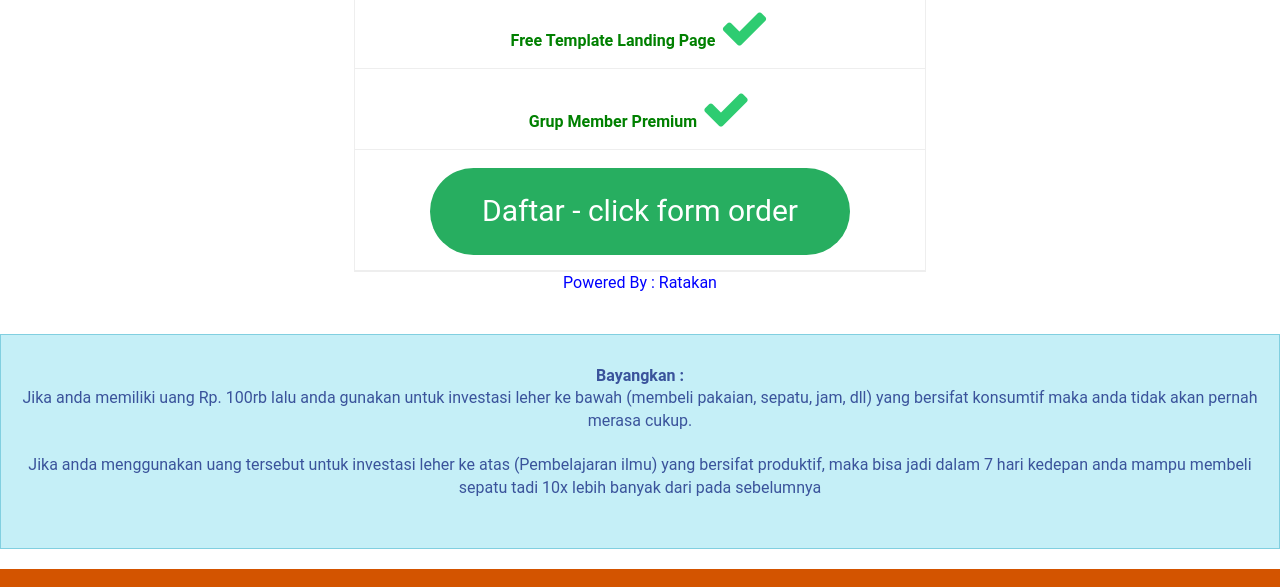
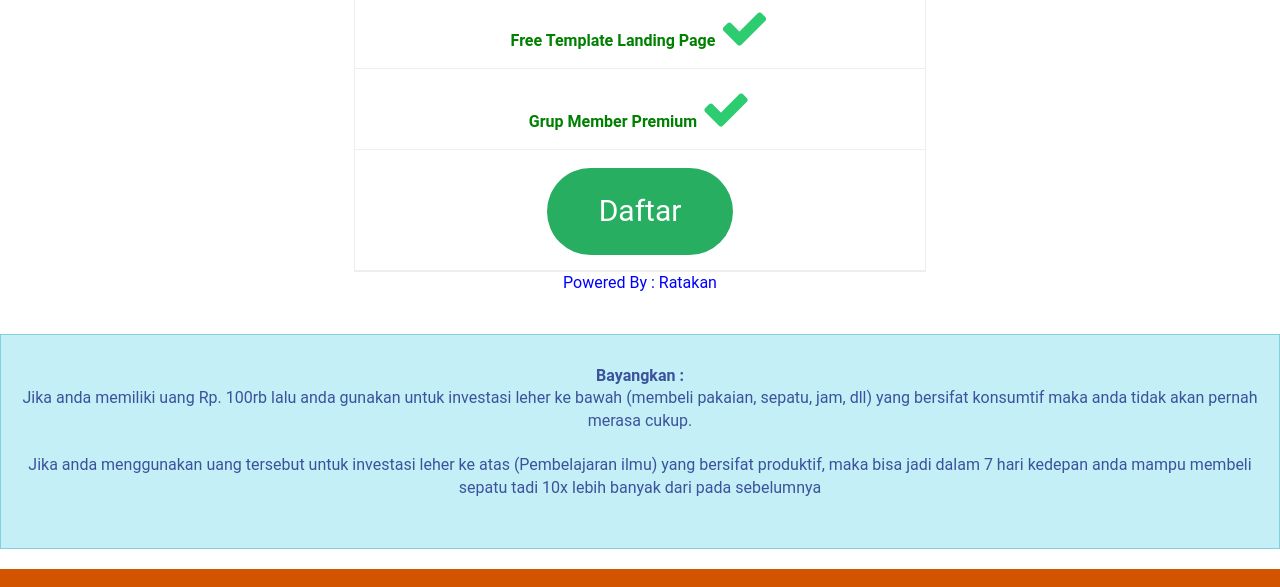
Before and after one commit to elshobah/kelasbisnis, a plain HTML site: page index.html in a window 1280 px wide. Shown: the part 10376-10963 px from the top of the page. Drawn offline with nearby package versions, Linux system fonts and the light colour scheme; a script that the page names is missing.

Commit message:
Update index.html

```diff
--- a/index.html
+++ b/index.html
@@ -1172,7 +1172,7 @@ Ada Pertanyaan?
                     <li><b><font color="green">Akses Materi Facebook Ads</font></b><td class="h2 sembunyi"><i class="fa fa-check hijau" aria-hidden="true"></i></td></li>
                     <li><b><font color="green">Free Template Landing Page</font></b> <td class="h2 sembunyi"><i class="fa fa-check hijau" aria-hidden="true"></i></td></li>
  <li><b><font color="green">Grup Member Premium</font></b> <td class="h2 sembunyi"><i class="fa fa-check hijau" aria-hidden="true"></i></td></li>
-                    <li class="grey"><a  class="btn btn-hijau">Daftar - click form order</a><center><script type="text/javascript" src="https://account.ratakan.com/b/694f82727464/elshobah"></script></center></li>
+                    <li class="grey"><a  class="btn btn-hijau" href="https://account.ratakan.com/signup/LH2B9bCK">Daftar </a></li>
 
                 </ul>
 <center><font color="blue">Powered By : Ratakan </font></center>
```
